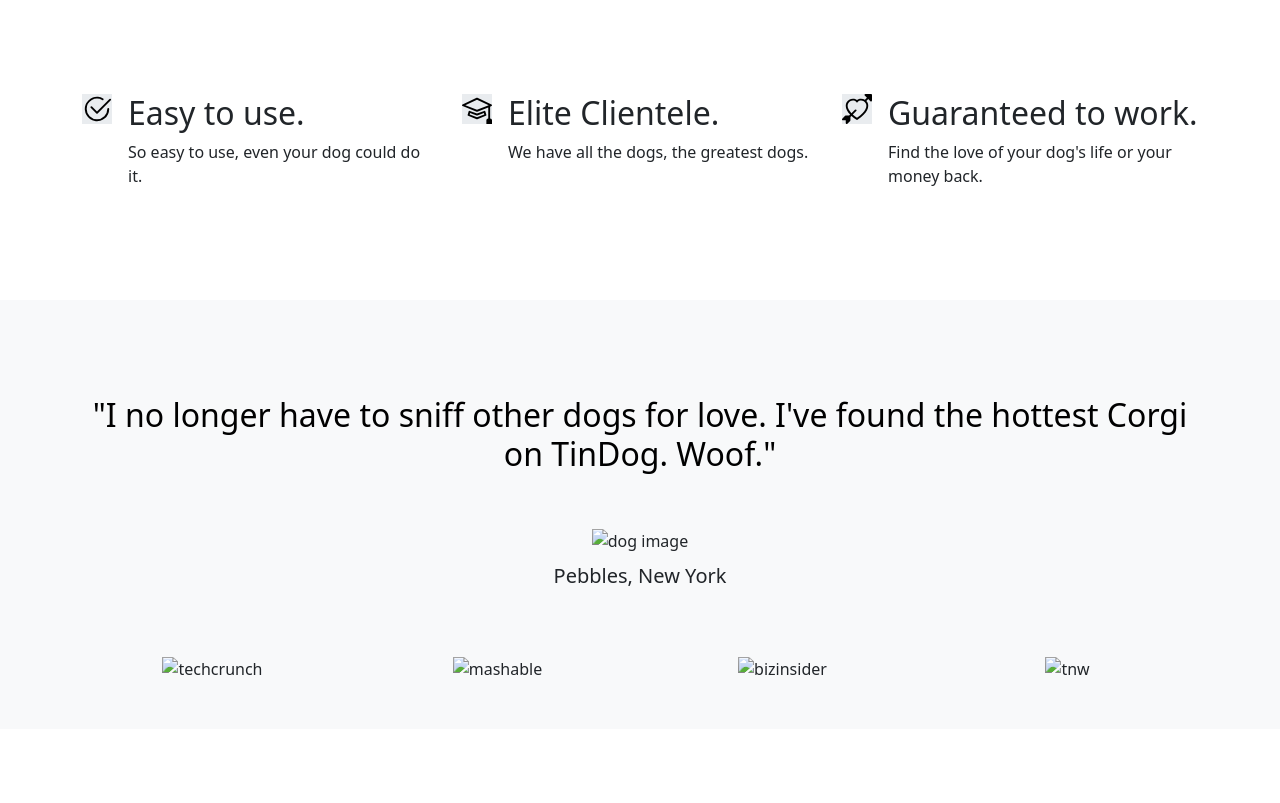
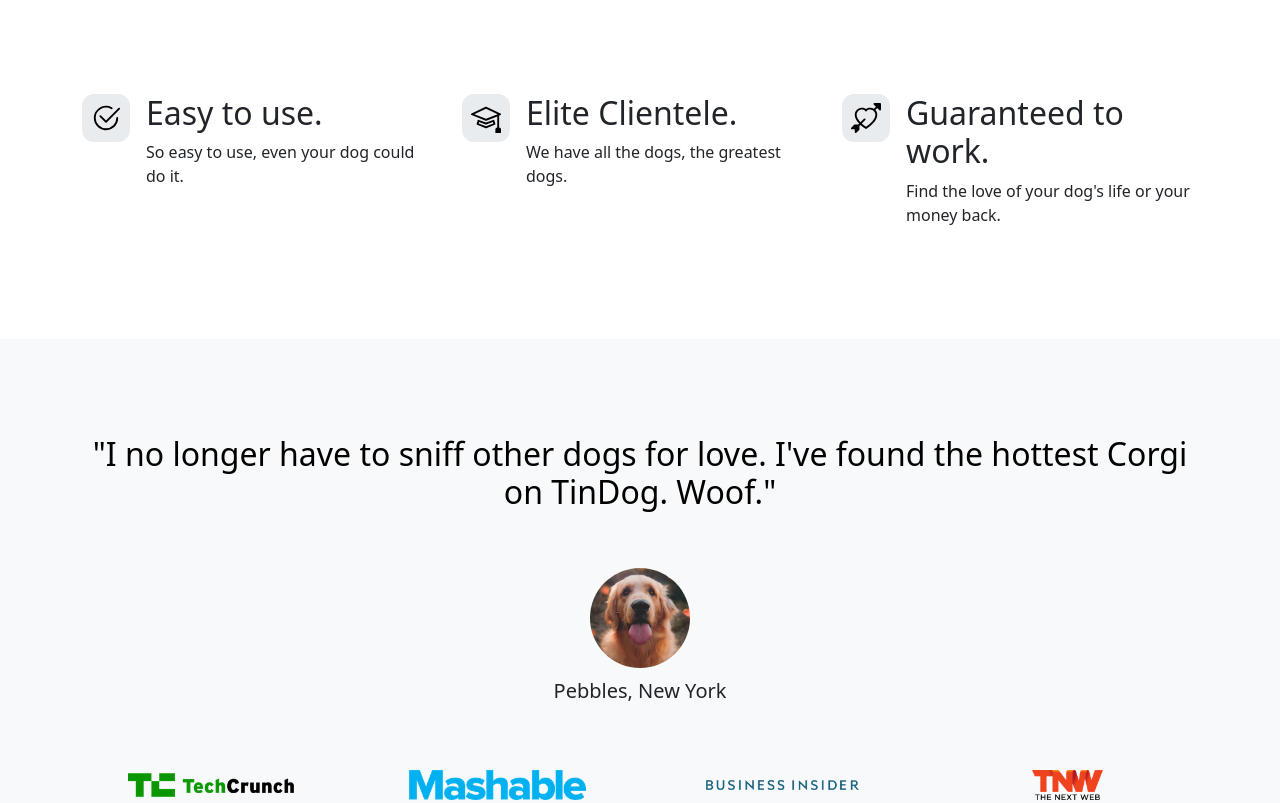
Before and after one commit to adama86/TinDog-Project, a plain HTML site: page index.html in a window 1280 px wide. Shown: the part 692-1495 px from the top of the page. Drawn offline with nearby package versions, Linux system fonts and the light colour scheme.

Commit message:
Add files via upload

```diff
--- a/index.html
+++ b/index.html
@@ -6,7 +6,7 @@
   <meta name="viewport" content="width=device-width, initial-scale=1.0">
   <title>TinDog</title>
   <link href="https://cdn.jsdelivr.net/npm/bootstrap@5.3.2/dist/css/bootstrap.min.css" rel="stylesheet" integrity="sha384-T3c6CoIi6uLrA9TneNEoa7RxnatzjcDSCmG1MXxSR1GAsXEV/Dwwykc2MPK8M2HN" crossorigin="anonymous">
-  <link rel="stylesheet" href=".style.css">
+  <link rel="stylesheet" href="style.css">
 </head>
 
 <body>
@@ -16,7 +16,7 @@
     <div class="container col-xxl-8 px-4 pt-5">
       <div class="row flex-lg-row-reverse align-items-center g-5 pt-5">
         <div class="col-10 col-sm-8 col-lg-6">
-          <img src="./iphone3.png" class="d-block mx-lg-auto img-fluid" alt="app demo" height="200" loading="lazy">
+          <img src="iphone3.png" class="d-block mx-lg-auto img-fluid" alt="app demo" height="200" loading="lazy">
         </div>
         <div class="col-lg-6">
           <h1 class="display-5 fw-bold text-body-emphasis lh-1 mb-3">Meet new and interesting dogs nearby.</h1>
@@ -106,22 +106,22 @@
     <div class="p-5 text-center bg-body-tertiary">
       <div class="container py-5">
         <h2 class="text-body-emphasis">"I no longer have to sniff other dogs for love. I've found the hottest Corgi on TinDog. Woof."</h2>
-        <img class="profile-img mt-5" src="./images/dog-img.jpg" alt="dog image">
+        <img class="profile-img mt-5" src="dog-img.jpg" alt="dog image">
         <p class="col-lg-8 mx-auto lead mt-2">Pebbles, New York</p>
       </div>
       <div class="container">
         <div class="row">
           <div class="col-lg-3 col-sm-12">
-            <img src="./images/techcrunch.png" alt="techcrunch" height="30">
+            <img src="techcrunch.png" alt="techcrunch" height="30">
           </div>
           <div class="col-lg-3 col-sm-12">
-            <img src="./images/mashable.png" alt="mashable" height="30">
+            <img src="mashable.png" alt="mashable" height="30">
           </div>
           <div class="col-lg-3 col-sm-12">
-            <img src="./images/bizinsider.png" alt="bizinsider" height="30">
+            <img src="bizinsider.png" alt="bizinsider" height="30">
           </div>
           <div class="col-lg-3 col-sm-12">
-            <img src="./images/tnw.png" alt="tnw" height="30">
+            <img src="tnw.png" alt="tnw" height="30">
           </div>
         </div>
       </div>
```
